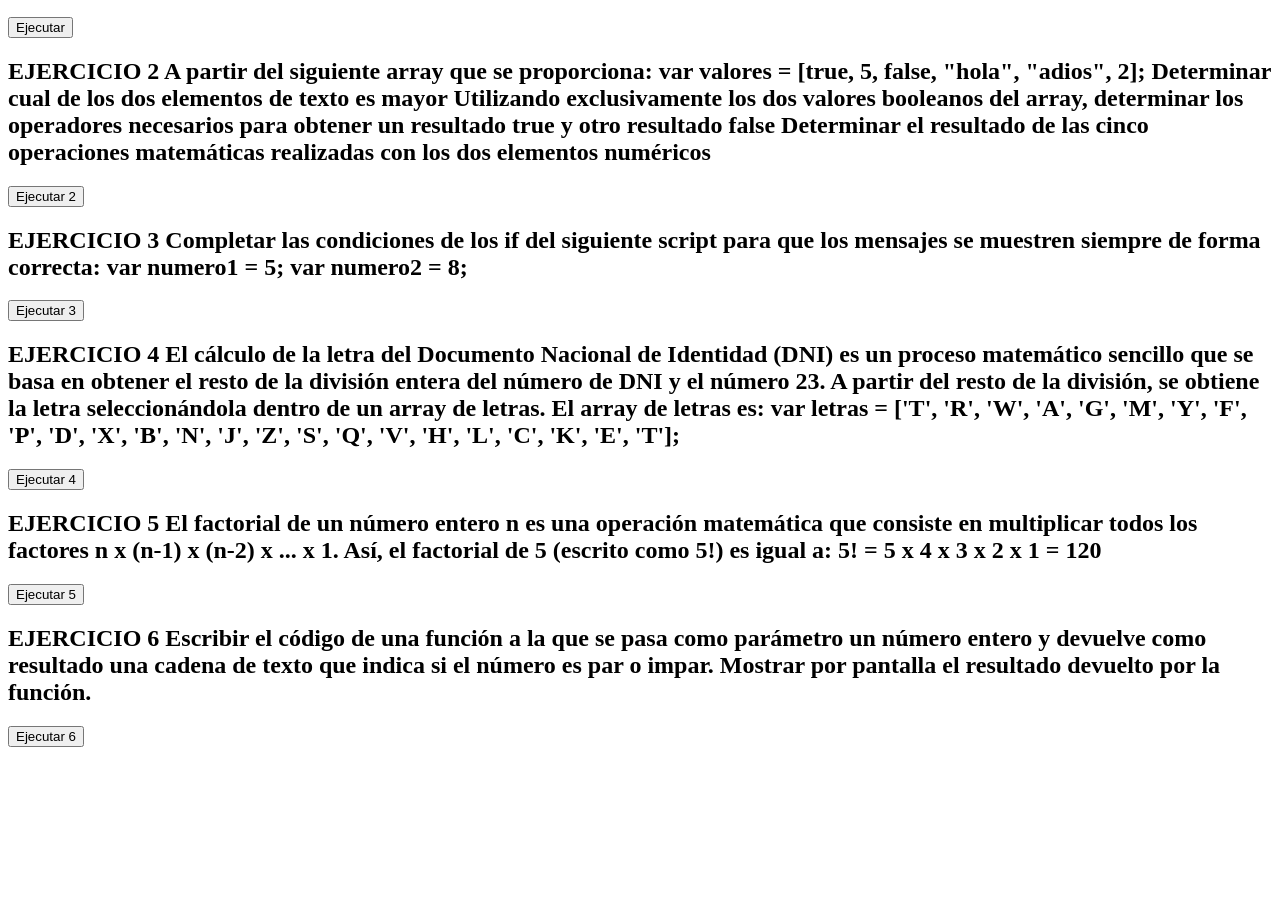
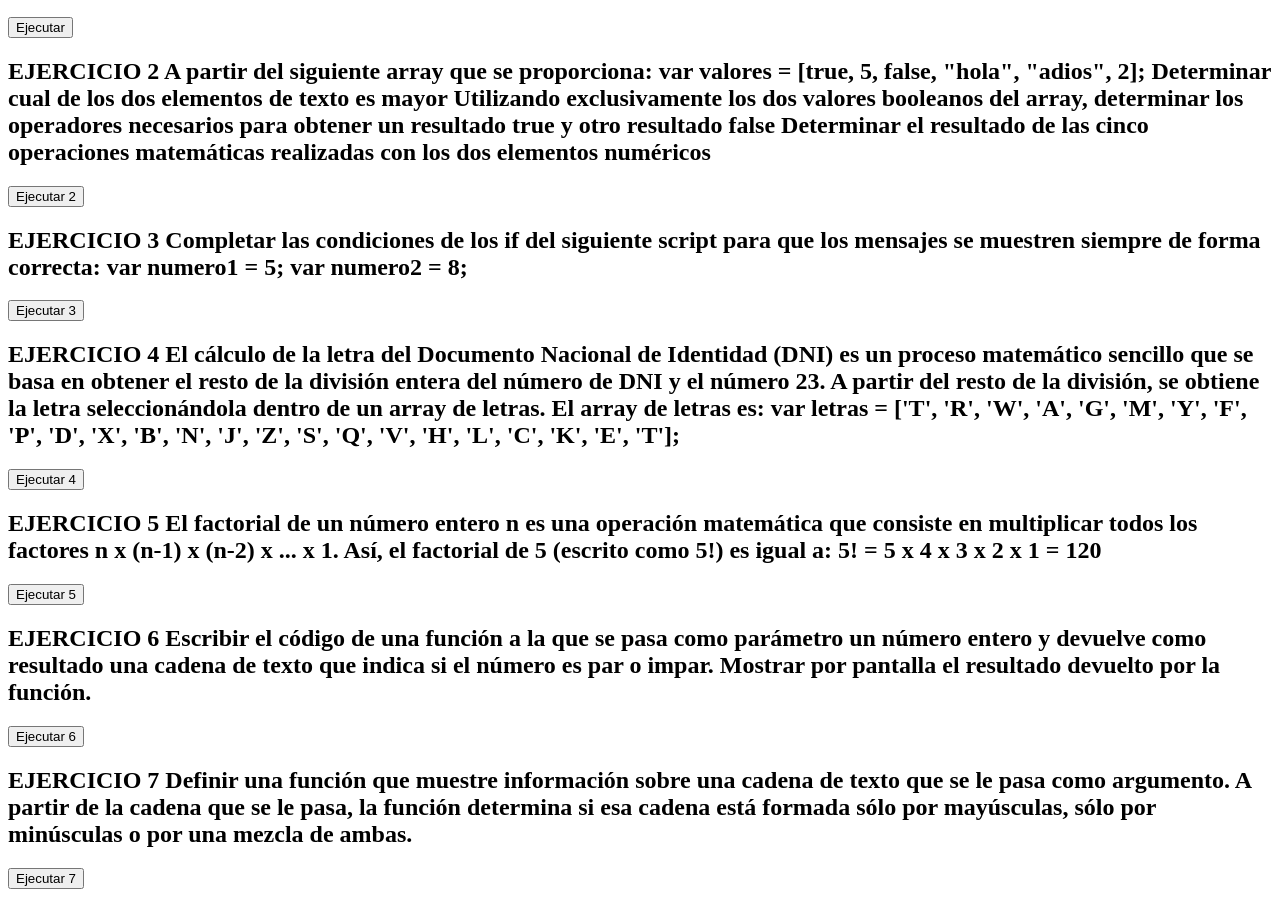
Before and after one commit to Ruyher/jsEjemplos, a plain HTML site: page index.html in a window 1280 px wide. Shown: the part 137-1034 px from the top of the page. Before the commit the page ends 892 px from the top, so only its background shows below. Drawn offline with Linux system fonts and the light colour scheme.

Commit message:
ejercicio 6

```diff
--- a/index.html
+++ b/index.html
@@ -80,6 +80,16 @@ Mostrar por pantalla el resultado devuelto por la función.
 
     <script src="index.js"></script>
 
+    <h2>
+        EJERCICIO 7
+Definir una función que muestre información sobre una cadena de texto que se le pasa
+como argumento. A partir de la cadena que se le pasa, la función determina si esa cadena
+está formada sólo por mayúsculas, sólo por minúsculas o por una mezcla de ambas.
+    </h2>
+
+    <button onclick="ejercicio7()">Ejecutar 7</button>
+
     <script src="index.js"></script>
+
 </body>
 </html>
```
